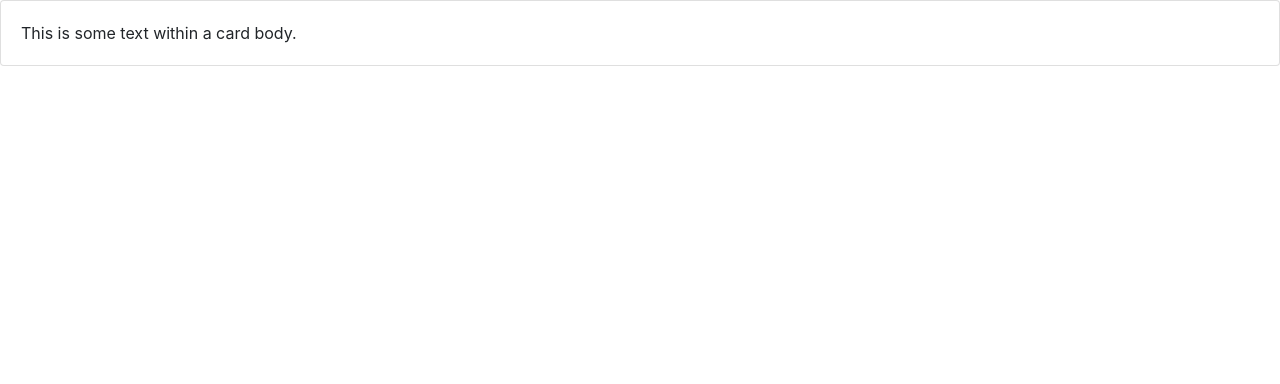
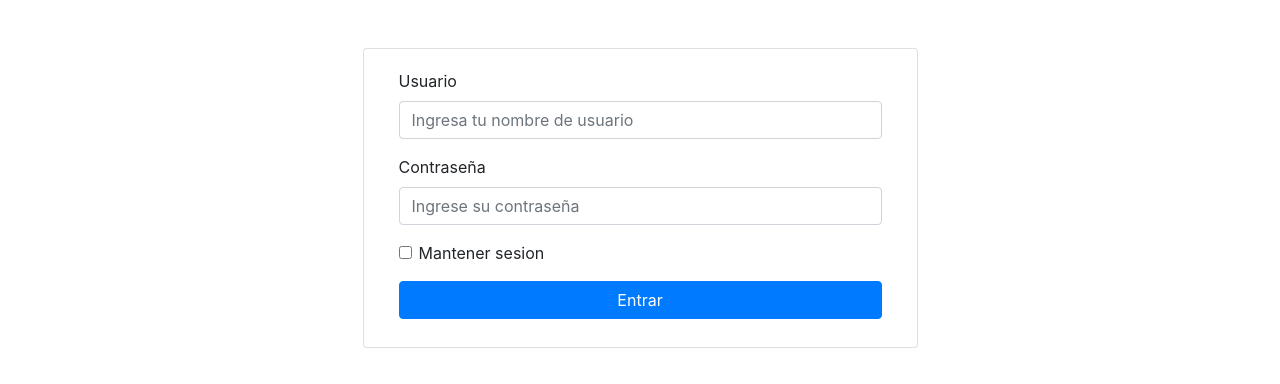
Before and after one commit to leo43161/code-qr-app, a React (Create React App) app: page / in a window 1280 px wide. Shown: the top 384 px of the page. Built offline with nearby package versions, Linux system fonts and the light colour scheme.

Commit message:
Se realizo el maquetado basico del login de la paguina

```diff
--- a/src/components/Login.js
+++ b/src/components/Login.js
@@ -1,11 +1,31 @@
 import React from "react";
-import Card from "react-bootstrap/Card"
+import Card from "react-bootstrap/Card";
+import Form from "react-bootstrap/Form";
+import Button from "react-bootstrap/Button";
 
 const Login = () => {
   return (
-    <div>
-      <Card>
-        <Card.Body>This is some text within a card body.</Card.Body>
+    <div className="container">
+      <Card className="col-6 mx-auto mt-5">
+        <Card.Body>
+          <Form>
+            <Form.Group>
+              <Form.Label>Usuario</Form.Label>
+              <Form.Control type="email" placeholder="Ingresa tu nombre de usuario" />
+            </Form.Group>
+
+            <Form.Group>
+              <Form.Label>Contraseña</Form.Label>
+              <Form.Control type="password" placeholder="Ingrese su contraseña" />
+            </Form.Group>
+            <Form.Group>
+              <Form.Check type="checkbox" label="Mantener sesion" />
+            </Form.Group>
+            <Button className="mb-2 w-100" variant="primary" type="submit">
+              Entrar
+            </Button>
+          </Form>
+        </Card.Body>
       </Card>
     </div>
   );
```
Also changed, not shown: 1 other file (tests, documents, lock files or other folders).
